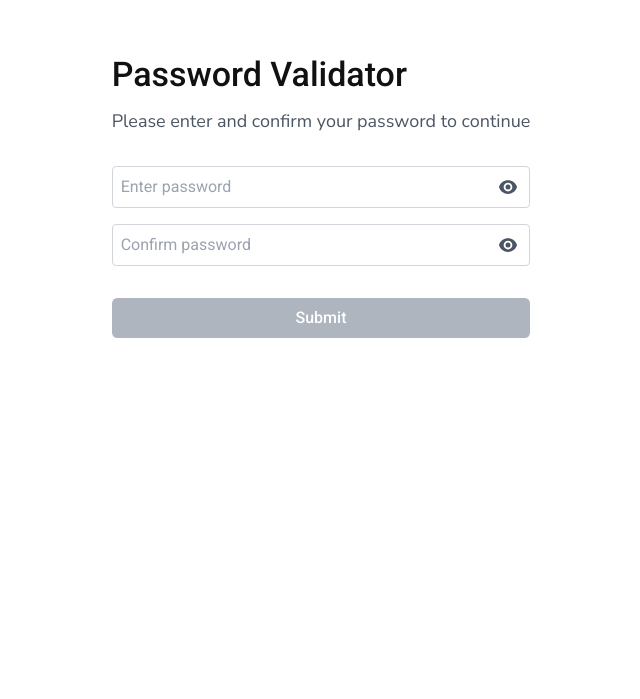
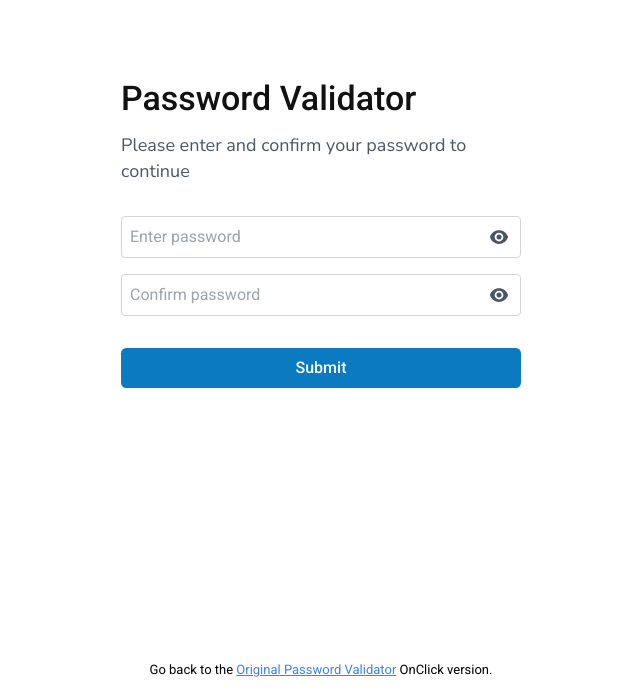
Before and after one commit to shawkenator/password-validator-react, a React (Create React App) app: page /live-validation in a window 1280 px wide. Shown: the part 101-800 px from the top of the page, without its empty margins (319-959 px from the left). Built offline with nearby package versions, Linux system fonts and the light colour scheme.

Commit message:
Adding router links back and forth from each form version.

```diff
--- a/src/App.css
+++ b/src/App.css
@@ -84,3 +84,10 @@ h2 {
   cursor: not-allowed !important;
   opacity: 0.8;
 }
+
+.footer-link {
+  margin-top: auto;
+  text-align: center;
+  margin-bottom: 20px;
+  font-size: 13px;
+}
--- a/src/authform-ocv.tsx
+++ b/src/authform-ocv.tsx
@@ -3,6 +3,7 @@ import { EyeIcon, EyeSlashIcon } from '@heroicons/react/24/solid';
 import { ToastContainer, toast } from 'react-toastify';
 import 'react-toastify/dist/ReactToastify.css';
 import { PasswordMessage } from './passwordValidation';
+import { Link } from 'react-router-dom';
 
 type ErrorMessages = string[];
 
@@ -64,11 +65,11 @@ const OnClickValidationForm: React.FC = () => {
     };
 
     return (
-        <div className="flex justify-center h-screen">
+        <div className="flex flex-col justify-between h-screen">
             <div className="bg-white rounded-lg w-128 mt-[11%]">
-                <div className="password-form-container max-w-md mx-auto rounded">
+                <div className="password-form-container max-w-md mx-auto rounded p-6">
                     <h1>Password Validator</h1>
-                    <h2 className="text-lg text-gray-600 mb-4">Please enter and confirm your password to continue </h2>
+                    <h2 className="text-lg text-gray-600 mb-4">Please enter and confirm your password to continue</h2>
                     <form onSubmit={handleSubmit}>
                         <div className="input-group relative mb-4">
                             <input
@@ -86,7 +87,7 @@ const OnClickValidationForm: React.FC = () => {
                                 className="absolute right-2 top-2 text-gray-600 focus:outline-none"
                                 aria-label={showPassword ? "Hide password" : "Show password"}
                             >
-                                {showPassword ? <EyeSlashIcon className="h-5 w-5"/> : <EyeIcon className="h-5 w-5"/>}
+                                {showPassword ? <EyeSlashIcon className="h-5 w-5" /> : <EyeIcon className="h-5 w-5" />}
                             </button>
                         </div>
 
@@ -106,13 +107,13 @@ const OnClickValidationForm: React.FC = () => {
                                 className="absolute right-2 top-2 text-gray-600 focus:outline-none"
                                 aria-label={showConfirmPassword ? "Hide confirm password" : "Show confirm password"}
                             >
-                                {showConfirmPassword ? <EyeSlashIcon className="h-5 w-5"/> : <EyeIcon className="h-5 w-5"/>}
+                                {showConfirmPassword ? <EyeSlashIcon className="h-5 w-5" /> : <EyeIcon className="h-5 w-5" />}
                             </button>
                         </div>
 
                         <button
                             type="submit"
-                            className={`btn w-full p-2 text-white rounded btnmod bg-[#0c7ac0] hover:bg-[#085586]}`}
+                            className={`btn w-full p-2 text-white rounded btnmod bg-[#0c7ac0] hover:bg-[#085586]`}
                         >
                             Submit
                         </button>
@@ -129,7 +130,13 @@ const OnClickValidationForm: React.FC = () => {
                     )}
                 </div>
             </div>
+            <div className="mt-4 footer-link text-center">
+                <p>
+                    You can also try the <Link to="/live-validation" className="text-blue-500 underline">Live Validation version</Link> for a different experience.
+                </p>
+            </div>
         </div>
+
     );
 };
 
--- a/src/authform.tsx
+++ b/src/authform.tsx
@@ -3,6 +3,7 @@ import { EyeIcon, EyeSlashIcon } from '@heroicons/react/24/solid';
 import { ToastContainer, toast } from 'react-toastify';
 import 'react-toastify/dist/ReactToastify.css';
 import { PasswordMessage } from './passwordValidation';
+import { Link } from 'react-router-dom';
 
 type ErrorMessages = string[];
 
@@ -55,11 +56,11 @@ const AuthForm: React.FC = () => {
     };
 
     return (
-        <div className="flex justify-center h-screen">
+        <div className="flex flex-col justify-between h-screen">
             <div className="bg-white rounded-lg w-128 mt-[11%]">
-                <div className="password-form-container max-w-md mx-auto rounded">
+                <div className="password-form-container max-w-md mx-auto rounded p-6">
                     <h1>Password Validator</h1>
-                    <h2 className="text-lg text-gray-600 mb-4">Please enter and confirm your password to continue </h2>
+                    <h2 className="text-lg text-gray-600 mb-4">Please enter and confirm your password to continue</h2>
                     <form onSubmit={handleSubmit}>
                         <div className="input-group relative mb-4">
                             <input
@@ -77,7 +78,7 @@ const AuthForm: React.FC = () => {
                                 className="absolute right-2 top-2 text-gray-600 focus:outline-none"
                                 aria-label={showPassword ? "Hide password" : "Show password"}
                             >
-                                {showPassword ? <EyeSlashIcon className="h-5 w-5"/> : <EyeIcon className="h-5 w-5"/>}
+                                {showPassword ? <EyeSlashIcon className="h-5 w-5" /> : <EyeIcon className="h-5 w-5" />}
                             </button>
                         </div>
 
@@ -97,14 +98,13 @@ const AuthForm: React.FC = () => {
                                 className="absolute right-2 top-2 text-gray-600 focus:outline-none"
                                 aria-label={showConfirmPassword ? "Hide confirm password" : "Show confirm password"}
                             >
-                                {showConfirmPassword ? <EyeSlashIcon className="h-5 w-5"/> : <EyeIcon className="h-5 w-5"/>}
+                                {showConfirmPassword ? <EyeSlashIcon className="h-5 w-5" /> : <EyeIcon className="h-5 w-5" />}
                             </button>
                         </div>
 
                         <button
                             type="submit"
-                            disabled={isSubmitDisabled}
-                            className={`btn w-full p-2 text-white rounded btnmod ${isSubmitDisabled ? 'bg-gray-400' : 'bg-[#0c7ac0] hover:bg-[#085586]'}`}
+                            className={`btn w-full p-2 text-white rounded btnmod bg-[#0c7ac0] hover:bg-[#085586]`}
                         >
                             Submit
                         </button>
@@ -121,7 +121,16 @@ const AuthForm: React.FC = () => {
                     )}
                 </div>
             </div>
+
+            <div className="mt-4 footer-link text-center">
+                <p>
+                    Go back to the <Link to="/" className="text-blue-500 underline">Original Password Validator</Link> OnClick version.
+                </p>
+            </div>
         </div>
+
+
+
     );
 };
 
```
Also changed, not shown: 11 other files (tests, documents, lock files or other folders).
